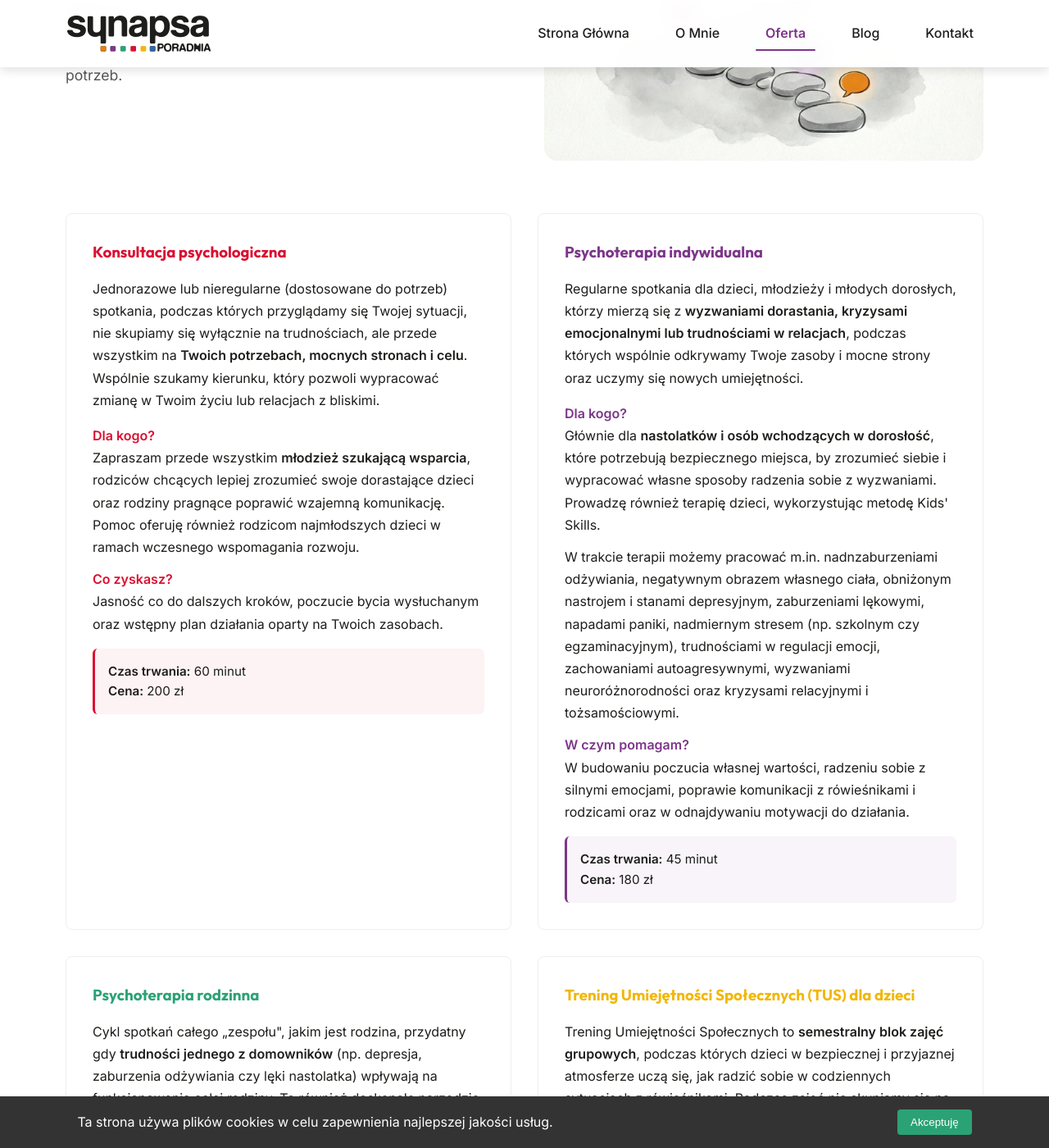
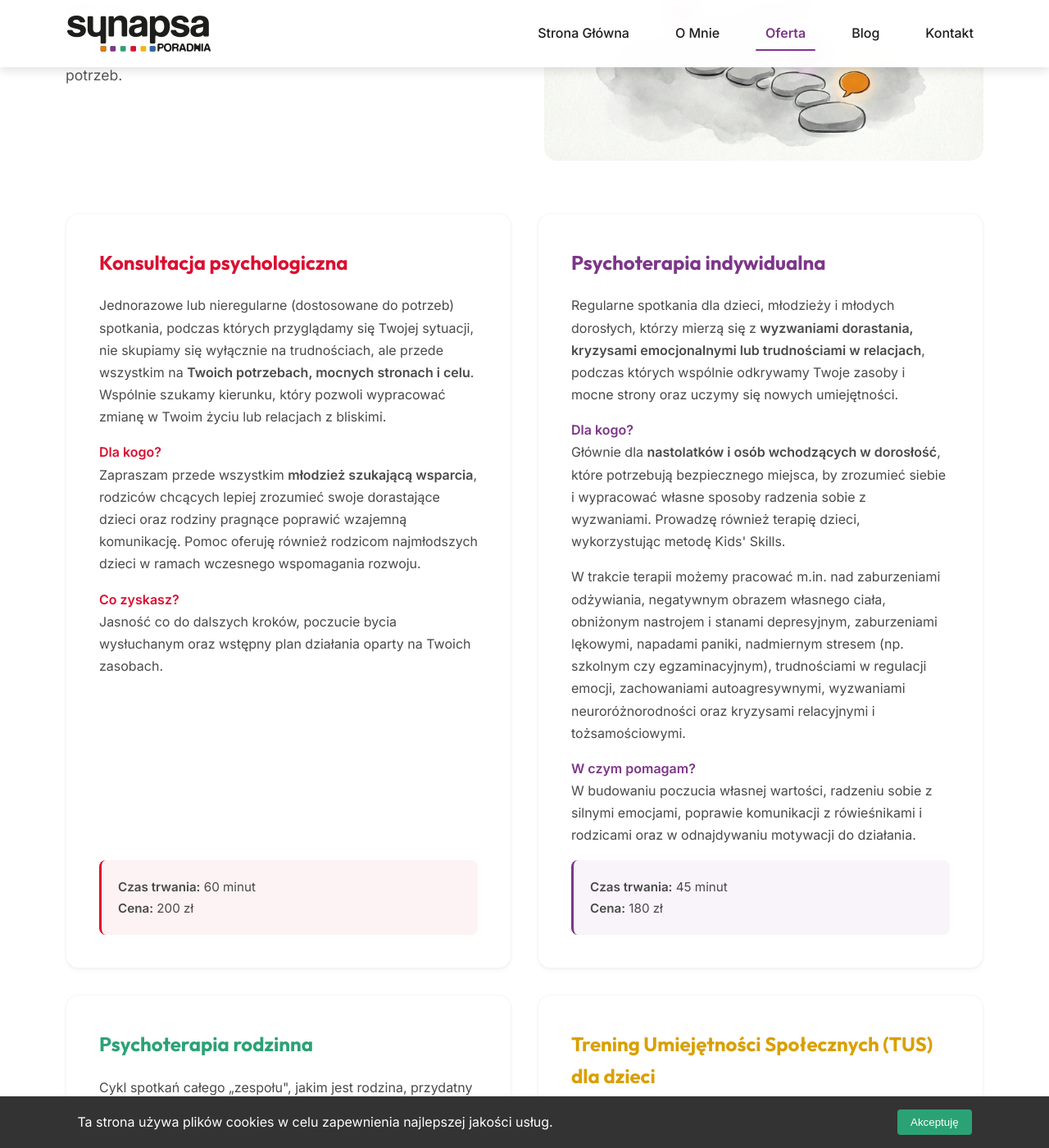
Before and after one commit to str0k3/nowa-poradnia-synapsa.pl, a Jekyll site: the page built from oferta.md, in a window 1280 px wide and 1400 px high, scrolled down 240 px. Shown: the whole window at 82% size. Built offline with Jekyll 4.4.1, drawn with Linux system fonts in a browser that asks for light colours.

Commit message:
refactor: Extract inline styles from pages into a new global CSS file.

```diff
--- a/assets/css/main.css
+++ b/assets/css/main.css
@@ -259,3 +259,141 @@ footer a {
     color: var(--color-bg);
     text-decoration: none;
 }
+
+/* Service Cards */
+.service-card {
+    background: white;
+    border-radius: var(--radius-lg);
+    padding: 2.5rem;
+    box-shadow: 0 4px 6px rgba(0, 0, 0, 0.02), 0 1px 3px rgba(0, 0, 0, 0.05);
+    /* Subtle dual shadow */
+    border: 1px solid rgba(0, 0, 0, 0.03);
+    /* Very subtle border instead of #eee */
+    transition: transform 0.3s cubic-bezier(0.34, 1.56, 0.64, 1), box-shadow 0.3s ease;
+    /* Bouncy lift */
+    height: 100%;
+    display: flex;
+    flex-direction: column;
+}
+
+.service-card:hover {
+    transform: translateY(-8px);
+    box-shadow: 0 12px 24px -4px rgba(0, 0, 0, 0.12), 0 4px 12px -2px rgba(0, 0, 0, 0.08);
+}
+
+.service-card h3 {
+    font-size: 1.5rem;
+    margin-bottom: 1.25rem;
+}
+
+.service-card p {
+    margin-bottom: 1rem;
+    color: #4a4a4a;
+    /* Softer than pure black */
+    line-height: 1.7;
+}
+
+/* Fix for yellow text contrast - darker shade of yellow/orange for text */
+.text-accent-yellow {
+    color: #d9a000;
+}
+
+.text-accent-red {
+    color: var(--color-accent-red);
+}
+
+.text-accent-purple {
+    color: var(--color-accent-purple);
+}
+
+.text-accent-green {
+    color: var(--color-accent-green);
+}
+
+.text-accent-orange {
+    color: var(--color-accent-orange);
+}
+
+.details-box {
+    margin-top: auto;
+    /* Pushes to bottom */
+    padding: 1.25rem;
+    border-radius: var(--radius-md);
+    font-size: 0.95rem;
+}
+
+/* Post Cards (Blog) */
+.post-card {
+    background: white;
+    border-radius: var(--radius-lg);
+    border: 1px solid rgba(0, 0, 0, 0.03);
+    overflow: hidden;
+    transition: transform 0.3s cubic-bezier(0.34, 1.56, 0.64, 1), box-shadow 0.3s ease;
+    height: 100%;
+    display: flex;
+    flex-direction: column;
+}
+
+.post-card:hover {
+    transform: translateY(-6px);
+    box-shadow: 0 12px 20px -4px rgba(0, 0, 0, 0.1), 0 4px 8px -2px rgba(0, 0, 0, 0.05);
+}
+
+.post-content {
+    padding: 2rem;
+    display: flex;
+    flex-direction: column;
+    flex-grow: 1;
+}
+
+.post-date {
+    font-size: 0.85rem;
+    color: #888;
+    margin-bottom: 0.5rem;
+    font-weight: 500;
+}
+
+.post-title a {
+    text-decoration: none;
+    color: var(--color-text);
+    background-image: linear-gradient(90deg, var(--color-accent-purple), var(--color-accent-purple));
+    background-size: 0% 2px;
+    background-repeat: no-repeat;
+    background-position: left bottom;
+    transition: background-size 0.3s ease, color 0.3s ease;
+}
+
+.post-card:hover .post-title a {
+    color: var(--color-accent-purple);
+    background-size: 100% 2px;
+}
+
+/* Feature Cards (Home) */
+.feature-card {
+    background: white;
+    padding: 2rem;
+    border-radius: var(--radius-lg);
+    box-shadow: 0 4px 6px rgba(0, 0, 0, 0.02);
+    border: 1px solid rgba(0, 0, 0, 0.03);
+    transition: transform 0.3s ease, box-shadow 0.3s ease;
+    height: 100%;
+}
+
+.feature-card:hover {
+    transform: translateY(-4px);
+    box-shadow: 0 10px 15px -3px rgba(0, 0, 0, 0.08);
+}
+
+/* Grids */
+.grid-3 {
+    display: grid;
+    grid-template-columns: repeat(auto-fit, minmax(300px, 1fr));
+    gap: 2rem;
+}
+
+.grid-features {
+    display: grid;
+    grid-template-columns: repeat(auto-fit, minmax(250px, 1fr));
+    gap: 2rem;
+    margin-top: 2rem;
+}
--- a/oferta.md
+++ b/oferta.md
@@ -20,94 +20,94 @@ permalink: /oferta/
 
         <div style="display: grid; grid-template-columns: repeat(auto-fit, minmax(400px, 1fr)); gap: 2rem;">
 
-            <div class="service-card" style="border: 1px solid #eee; padding: 2rem; border-radius: 8px; transition: transform 0.3s;">
-                <h3 style="color: var(--color-accent-red); margin-bottom: 1rem;">Konsultacja psychologiczna</h3>
+            <div class="service-card">
+                <h3 class="text-accent-red">Konsultacja psychologiczna</h3>
 
-                <p style="margin-bottom: 1rem; line-height: 1.7;">
+                <p>
                     Jednorazowe lub nieregularne (dostosowane do potrzeb) spotkania, podczas których przyglądamy się Twojej sytuacji, nie skupiamy się wyłącznie na trudnościach, ale przede wszystkim na <strong>Twoich potrzebach, mocnych stronach i celu</strong>. Wspólnie szukamy kierunku, który pozwoli wypracować zmianę w Twoim życiu lub relacjach z bliskimi.
                 </p>
 
-                <p style="margin-bottom: 0.75rem; line-height: 1.7;">
-                    <strong style="color: var(--color-accent-red);">Dla kogo?</strong><br>
+                <p>
+                    <strong class="text-accent-red">Dla kogo?</strong><br>
                     Zapraszam przede wszystkim <strong>młodzież szukającą wsparcia</strong>, rodziców chcących lepiej zrozumieć swoje dorastające dzieci oraz rodziny pragnące poprawić wzajemną komunikację. Pomoc oferuję również rodzicom najmłodszych dzieci w ramach wczesnego wspomagania rozwoju.
                 </p>
 
-                <p style="margin-bottom: 1rem; line-height: 1.7;">
-                    <strong style="color: var(--color-accent-red);">Co zyskasz?</strong><br>
+                <p>
+                    <strong class="text-accent-red">Co zyskasz?</strong><br>
                     Jasność co do dalszych kroków, poczucie bycia wysłuchanym oraz wstępny plan działania oparty na Twoich zasobach.
                 </p>
 
-                <div style="background: rgba(219, 15, 49, 0.05); padding: 1rem; border-radius: 6px; border-left: 3px solid var(--color-accent-red);">
-                    <p style="margin: 0; font-size: 0.95rem;">
+                <div class="details-box" style="background: rgba(219, 15, 49, 0.05); border-left: 3px solid var(--color-accent-red);">
+                    <p style="margin: 0;">
                         <strong>Czas trwania:</strong> 60 minut<br>
                         <strong>Cena:</strong> 200 zł
                     </p>
                 </div>
             </div>
 
-            <div class="service-card" style="border: 1px solid #eee; padding: 2rem; border-radius: 8px;">
-                <h3 style="color: var(--color-accent-purple); margin-bottom: 1rem;">Psychoterapia indywidualna</h3>
+            <div class="service-card">
+                <h3 class="text-accent-purple">Psychoterapia indywidualna</h3>
 
-                <p style="margin-bottom: 1rem; line-height: 1.7;">
+                <p>
                     Regularne spotkania dla dzieci, młodzieży i młodych dorosłych, którzy mierzą się z <strong>wyzwaniami dorastania, kryzysami emocjonalnymi lub trudnościami w relacjach</strong>, podczas których wspólnie odkrywamy Twoje zasoby i mocne strony oraz uczymy się nowych umiejętności.
                 </p>
 
-                <p style="margin-bottom: 0.75rem; line-height: 1.7;">
-                    <strong style="color: var(--color-accent-purple);">Dla kogo?</strong><br>
+                <p>
+                    <strong class="text-accent-purple">Dla kogo?</strong><br>
                     Głównie dla <strong>nastolatków i osób wchodzących w dorosłość</strong>, które potrzebują bezpiecznego miejsca, by zrozumieć siebie i wypracować własne sposoby radzenia sobie z wyzwaniami. Prowadzę również terapię dzieci, wykorzystując metodę Kids' Skills.
                 </p>
 
-                <p style="margin-bottom: 0.75rem; line-height: 1.7;">
-                W trakcie terapii możemy pracować m.in. nadnzaburzeniami odżywiania, negatywnym obrazem własnego ciała, obniżonym nastrojem i stanami depresyjnym, zaburzeniami lękowymi, napadami paniki, nadmiernym stresem (np. szkolnym czy egzaminacyjnym), trudnościami w regulacji emocji, zachowaniami autoagresywnymi, wyzwaniami neuroróżnorodności oraz kryzysami relacyjnymi i tożsamościowymi.
+                <p>
+                W trakcie terapii możemy pracować m.in. nad zaburzeniami odżywiania, negatywnym obrazem własnego ciała, obniżonym nastrojem i stanami depresyjnym, zaburzeniami lękowymi, napadami paniki, nadmiernym stresem (np. szkolnym czy egzaminacyjnym), trudnościami w regulacji emocji, zachowaniami autoagresywnymi, wyzwaniami neuroróżnorodności oraz kryzysami relacyjnymi i tożsamościowymi.
                 </p>
 
-                <p style="margin-bottom: 1rem; line-height: 1.7;">
-                    <strong style="color: var(--color-accent-purple);">W czym pomagam?</strong><br>
+                <p>
+                    <strong class="text-accent-purple">W czym pomagam?</strong><br>
                     W budowaniu poczucia własnej wartości, radzeniu sobie z silnymi emocjami, poprawie komunikacji z rówieśnikami i rodzicami oraz w odnajdywaniu motywacji do działania.
                 </p>
 
-                <div style="background: rgba(125, 54, 138, 0.05); padding: 1rem; border-radius: 6px; border-left: 3px solid var(--color-accent-purple);">
-                    <p style="margin: 0; font-size: 0.95rem;">
+                <div class="details-box" style="background: rgba(125, 54, 138, 0.05); border-left: 3px solid var(--color-accent-purple);">
+                    <p style="margin: 0;">
                         <strong>Czas trwania:</strong> 45 minut<br>
                         <strong>Cena:</strong> 180 zł
                     </p>
                 </div>
             </div>
 
-            <div class="service-card" style="border: 1px solid #eee; padding: 2rem; border-radius: 8px;">
-                <h3 style="color: var(--color-accent-green); margin-bottom: 1rem;">Psychoterapia rodzinna</h3>
+            <div class="service-card">
+                <h3 class="text-accent-green">Psychoterapia rodzinna</h3>
 
-                <p style="margin-bottom: 1rem; line-height: 1.7;">
+                <p>
                     Cykl spotkań całego „zespołu", jakim jest rodzina, przydatny gdy <strong>trudności jednego z domowników</strong> (np. depresja, zaburzenia odżywiania czy lęki nastolatka) wpływają na funkcjonowanie całej rodziny. To również doskonałe narzędzie w sytuacjach <strong>kryzysów relacyjnych, trudnych zmian</strong> (rozwód, żałoba, przeprowadzka) lub gdy domowa atmosfera stała się po prostu napięta i czujecie, że jako rodzice „straciliście kontakt" ze swoim dzieckiem i chcecie odbudować wzajemne zaufanie.
                 </p>
 
-                <p style="margin-bottom: 0.75rem; line-height: 1.7;">
-                    <strong style="color: var(--color-accent-green);">Dla kogo?</strong><br>
+                <p>
+                    <strong class="text-accent-green">Dla kogo?</strong><br>
                     Dla rodziców z dziećmi (również dorosłymi) oraz rodzeństwa.
                 </p>
 
-                <p style="margin-bottom: 1rem; line-height: 1.7;">
-                    <strong style="color: var(--color-accent-green);">Cel:</strong><br>
+                <p>
+                    <strong class="text-accent-green">Cel:</strong><br>
                     Przejście od wzajemnych pretensji do współpracy i wzmocnienia więzi.
                 </p>
 
-                <div style="background: rgba(43, 162, 117, 0.05); padding: 1rem; border-radius: 6px; border-left: 3px solid var(--color-accent-green);">
-                    <p style="margin: 0; font-size: 0.95rem;">
+                <div class="details-box" style="background: rgba(43, 162, 117, 0.05); border-left: 3px solid var(--color-accent-green);">
+                    <p style="margin: 0;">
                         <strong>Czas trwania:</strong> 60 minut<br>
                         <strong>Cena:</strong> 200 zł
                     </p>
                 </div>
             </div>
 
-            <div class="service-card" style="border: 1px solid #eee; padding: 2rem; border-radius: 8px;">
-                <h3 style="color: var(--color-accent-yellow); margin-bottom: 1rem;">Trening Umiejętności Społecznych (TUS) dla dzieci</h3>
+            <div class="service-card">
+                <h3 class="text-accent-yellow">Trening Umiejętności Społecznych (TUS) dla dzieci</h3>
 
-                <p style="margin-bottom: 1rem; line-height: 1.7;">
+                <p>
                     Trening Umiejętności Społecznych to <strong>semestralny blok zajęć grupowych</strong>, podczas których dzieci w bezpiecznej i przyjaznej atmosferze uczą się, jak radzić sobie w codziennych sytuacjach z rówieśnikami. Podczas zajęć nie skupiamy się na „naprawianiu" trudnych zachowań, ale na <strong>odkrywaniu zasobów dziecka i trenowaniu nowych, skutecznych strategii działania</strong>. Poprzez zabawę i wspólne aktywności, pomagam dzieciom budować pewność siebie oraz czerpać radość z kontaktu z innymi.
                 </p>
 
-                <p style="margin-bottom: 0.5rem; line-height: 1.7;">
-                    <strong style="color: var(--color-accent-yellow);">Dla kogo?</strong><br>
+                <p>
+                    <strong class="text-accent-yellow">Dla kogo?</strong><br>
                     Zapraszam dzieci w wieku <strong>5-8 lat</strong>, które na co dzień mierzą się z takimi wyzwaniami jak:
                 </p>
 
@@ -118,19 +118,19 @@ permalink: /oferta/
                     <li style="margin-bottom: 0.5rem;"><strong>Trudności w stawianiu granic</strong> i asertywnym mówieniu o swoich potrzebach</li>
                 </ul>
 
-                <p style="margin-bottom: 1rem; line-height: 1.7;">
-                    <strong style="color: var(--color-accent-yellow);">Co zyskuje dziecko?</strong><br>
+                <p>
+                    <strong class="text-accent-yellow">Co zyskuje dziecko?</strong><br>
                     Dziecko dostaje konkretne „narzędzia" do radzenia sobie w świecie: uczy się, jak inicjować zabawę, jak współpracować w zespole, jak rozpoznawać emocje (swoje i innych) oraz jak rozwiązywać konflikty bez przemocy. Wszystko to odbywa się w atmosferze akceptacji, która wzmacnia poczucie własnej wartości dziecka.
                 </p>
 
-                <div style="background: rgba(241, 183, 8, 0.1); padding: 1rem; border-radius: 6px; border-left: 3px solid var(--color-accent-yellow); margin-bottom: 1rem;">
-                    <p style="margin: 0; font-size: 0.95rem; line-height: 1.6;">
+                <div class="details-box" style="background: rgba(241, 183, 8, 0.1); border-left: 3px solid var(--color-accent-yellow); margin-bottom: 1rem;">
+                    <p style="margin: 0; line-height: 1.6;">
                         <strong>📢 Ważna informacja:</strong> Aktualnie tworzymy grupy dobrane pod kątem wieku i potrzeb uczestników. Rekrutacja do nowej edycji Treningu Umiejętności Społecznych rozpocznie się już wkrótce! Zapraszam do kontaktu, aby zapisać się na listę osób zainteresowanych – poinformujemy Cię o terminach spotkań rekrutacyjnych w pierwszej kolejności.
                     </p>
                 </div>
 
-                <div style="background: rgba(241, 183, 8, 0.05); padding: 1rem; border-radius: 6px; border-left: 3px solid var(--color-accent-yellow);">
-                    <p style="margin: 0 0 0.5rem 0; font-size: 0.95rem;">
+                <div class="details-box" style="background: rgba(241, 183, 8, 0.05); border-left: 3px solid var(--color-accent-yellow);">
+                    <p style="margin: 0 0 0.5rem 0;">
                         <strong>Forma:</strong> Małe grupy (4–6 osób) dobrane wiekowo<br>
                         <strong>Metoda:</strong> Nauka przez zabawę i doświadczanie, oparta na wzmacnianiu pozytywnych zachowań<br>
                         <strong>Czas trwania:</strong> 60 minut<br>
```
Also changed, not shown: blog.md (+7 -7 lines), index.md (+7 -7 lines).
